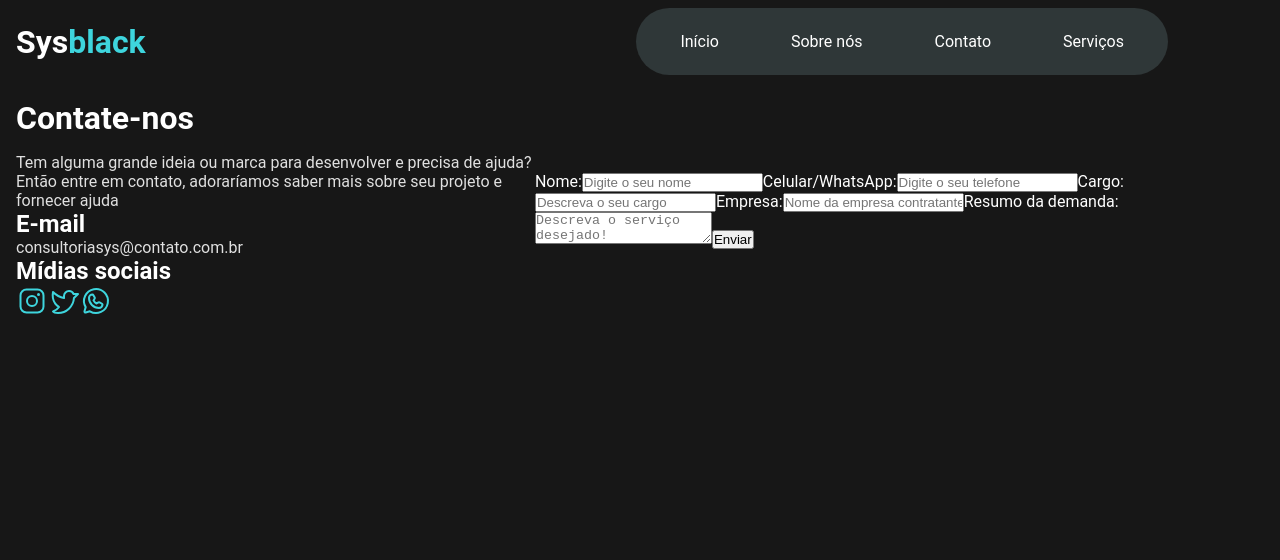
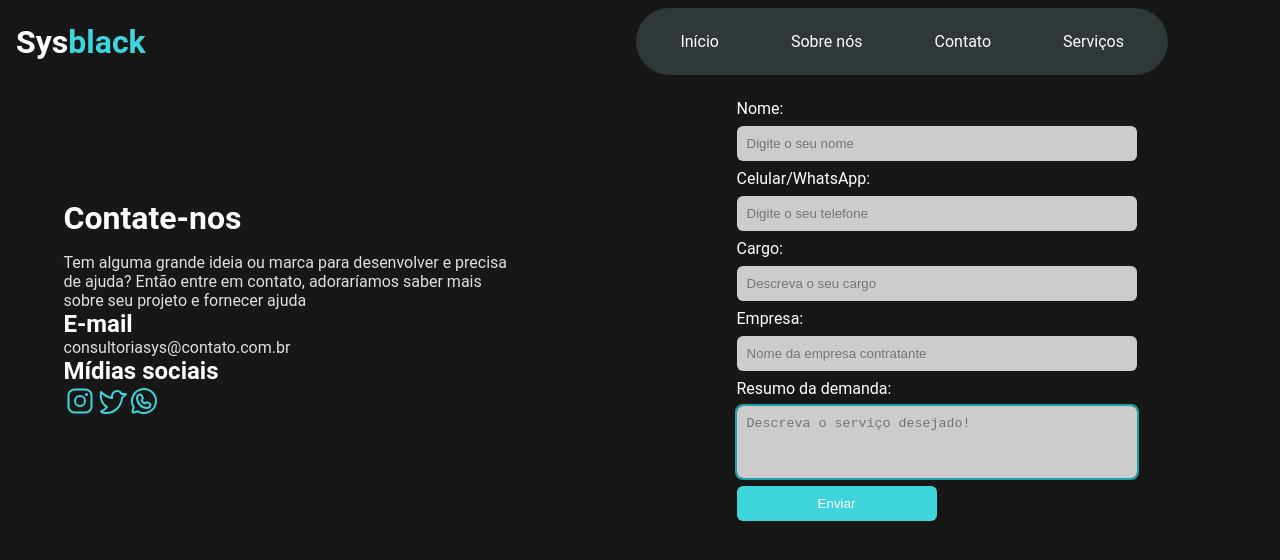
Before and after one commit to curso-CC/Sys-black, a React (Vite) app: page /contact in a window 1280 px wide. Shown: the top 560 px of the page. Built offline with nearby package versions, Linux system fonts and the light colour scheme.

Commit message:
Formulário de contato concluído

```diff
--- a/src/pages/Contact/index.tsx
+++ b/src/pages/Contact/index.tsx
@@ -5,6 +5,8 @@ import { toast } from "react-toastify";
 import 'react-toastify/dist/ReactToastify.css';
 import * as z from 'zod';
 import { Header } from '../../components/Header';
+
+import styles from './style.module.css';
 
 const contactFormSchema = z.object({
 	name: z.string(),
@@ -55,7 +57,7 @@ export function Contact() {
         <>
             <Header />
 			<main>
-				<section id='description'>
+				<section className={styles.description}>
 					<h1>Contate-nos</h1>
 					<p>
 						Tem alguma grande ideia ou marca para desenvolver e precisa de ajuda?
@@ -79,9 +81,9 @@ export function Contact() {
 					</a>
 				</section>
 
-				<form id='contact' onSubmit={handleSubmit(onSubmit)}>
+				<form id='contact' onSubmit={handleSubmit(onSubmit)} className={styles.form}>
 
-					<label htmlFor="name">Nome:</label>
+					<label htmlFor="name" id="input-name">Nome:</label>
 					<input
 						type="text"
 						{...register("name", { required: true})}
--- /dev/null
+++ b/src/pages/Contact/style.module.css
@@ -0,0 +1,51 @@
+main {
+	display: flex;
+	justify-content: space-around;
+
+	gap: 8rem;
+}
+
+.description {
+    max-width: 450px;
+}
+
+.form {
+    width: 400px;
+    display: flex;
+    flex-direction: column;
+    gap: .5rem;
+}
+
+.form textarea {
+	resize: none;
+	height: 4.5rem;
+}
+
+.form textarea,
+.form input {
+	padding: 10px;
+	background-color: #ccc;
+	width: 100%;
+	border: none;
+	border-radius: 6px;
+}
+
+.form textarea,
+.form input:focus {
+	outline: #1ea2a9 solid 2px;
+}
+
+.form button {
+	width: 50%;
+    padding: 10px;
+    background-color: #3ed5dd;
+	color: white;
+	border: none;
+	border-radius: 6px;
+	cursor: pointer;
+	transition: background-color 200ms linear;
+}
+
+.form button:hover {
+	background-color: #1ea2a9;
+}
```
Also changed, not shown: src/pages/Contact/style.css (deleted).
